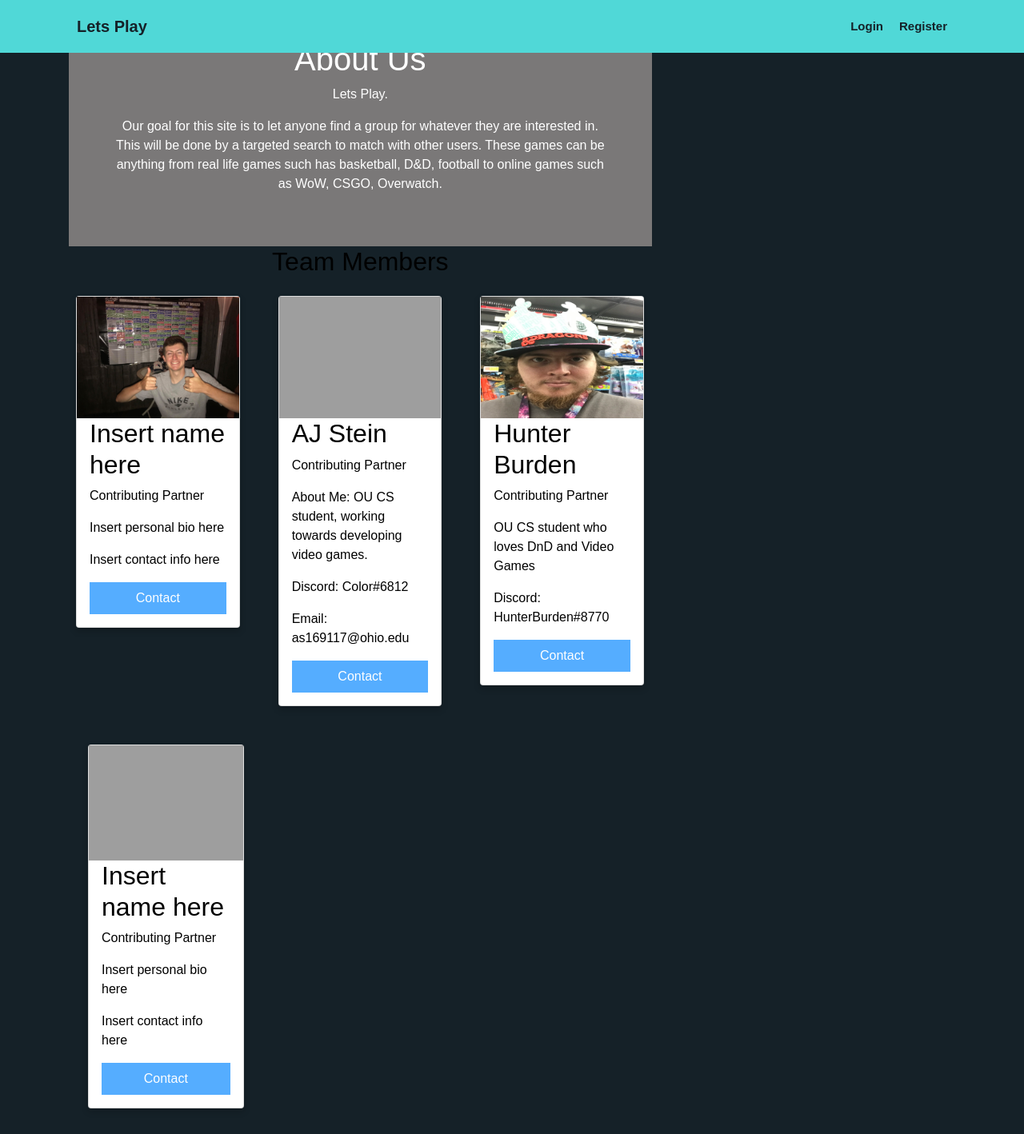
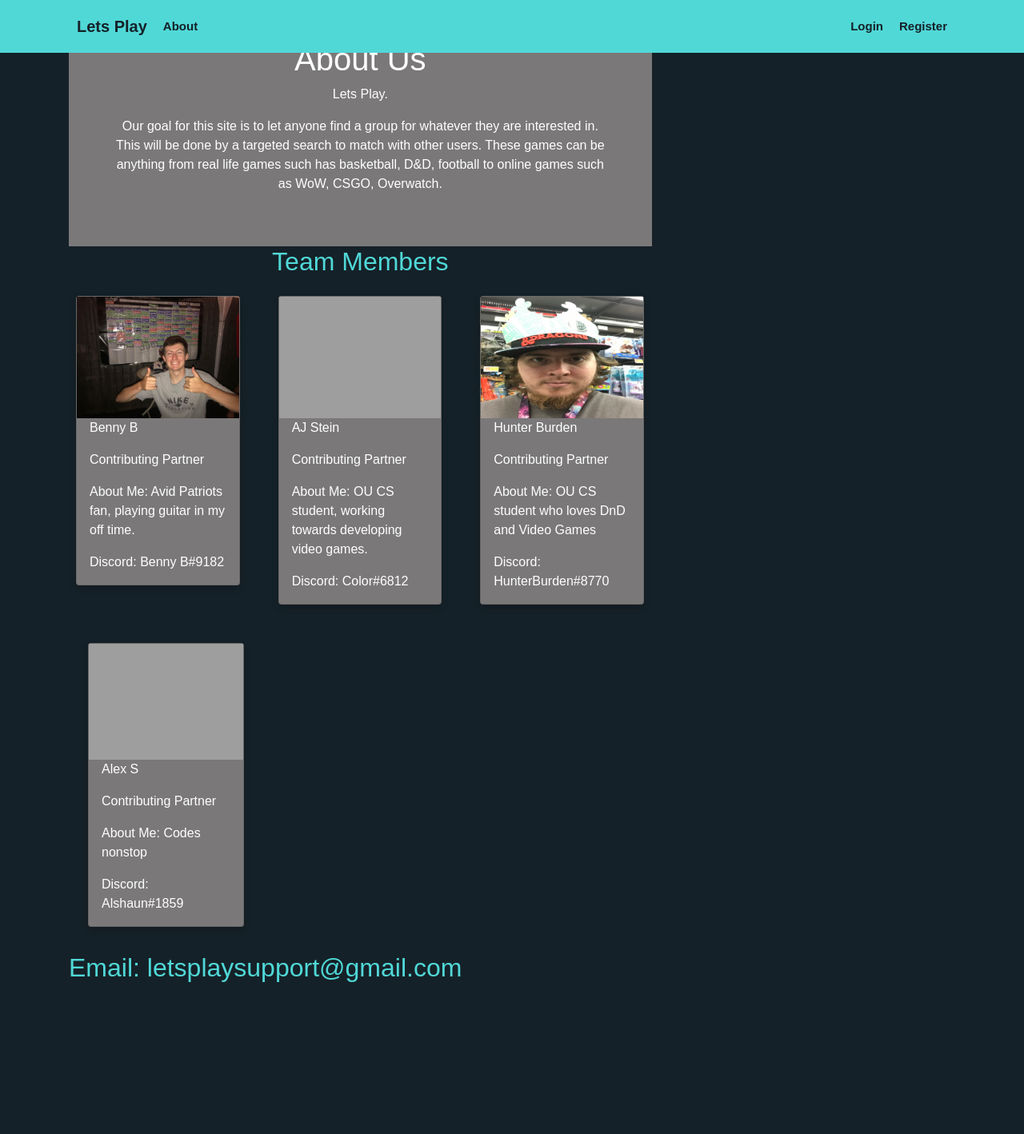
Before and after one commit to alexshelto/Lets-Play-webapp, a Flask app: page /about in a window 1280 px wide. Shown: the whole page at 80% size. After the commit the page ends 1228 px from the top, so only its background shows below. Run offline with Flask 2, Linux system fonts and the light colour scheme; some libraries are stand-ins or nearby versions; grey boxes are pictures that could not be loaded.

Commit message:
Update
Added in a button for the 'about' page, updated the about page layout to look a little very small amount better. Deleted the 'contact us' page.

```diff
--- a/src/templates/about.html
+++ b/src/templates/about.html
@@ -25,6 +25,7 @@ html {
 .card {
   box-shadow: 0 4px 8px 0 rgba(0, 0, 0, 0.2);
   margin: 16px;
+  background-color: rgb(122, 120, 120);
 }
 
 .about-section {
@@ -45,31 +46,15 @@ html {
 }
 
 .title {
-  color: black;
-}
-
-.button {
-  border: none;
-  outline: 0;
-  display: inline-block;
-  padding: 8px;
   color: white;
-  background-color: rgb(85, 173, 255);
-  text-align: center;
-  cursor: pointer;
-  width: 100%;
-}
-
-.button:hover {
-  background-color: rgb(252, 77, 158);
 }
 
 h2 {
-  color: black;
+  color: rgb(80,216,215);
 }
 
 p {
-  color: black
+  color: white;
 }
 
 @media screen and (max-width: 650px) {
@@ -87,7 +72,7 @@ p {
   <h1>About Us</h1>
   <p style="color:white">Lets Play.</p>
   <These>Our goal for this site is to let anyone find a group for whatever they are interested in. This will be done by a targeted search to match with other users. These games can be anything from real life games such has basketball, D&D, football to online games such as WoW, CSGO, Overwatch.</p>
-</div>
+  </div>
 <!-- Ben -->
 <h2 style="text-align:center">Team Members</h2>
 <div class="row">
@@ -95,11 +80,10 @@ p {
     <div class="card">
       <img src="static/profile_pics/selfie.jpg" alt="Name" style="width:100%">
       <div class="container">
-        <h2>Insert name here</h2>
+        <p>Benny B</p>
         <p class="title">Contributing Partner</p>
-        <p>Insert personal bio here</p>
-        <p>Insert contact info here</p>
-        <p><button class="button">Contact</button></p>
+        <p>About Me: Avid Patriots fan, playing guitar in my off time. </p>
+        <p>Discord: Benny B#9182</p>
       </div>
     </div>
   </div>
@@ -108,12 +92,10 @@ p {
     <div class="card">
       <img src="/w3images/team2.jpg" alt="Name" style="width:100%">
       <div class="container">
-        <h2>AJ Stein</h2>
+        <p>AJ Stein</p>
         <p class="title">Contributing Partner</p>
         <p>About Me: OU CS student, working towards developing video games.</p>
         <p>Discord: Color#6812</p>
-        <p>Email: as169117@ohio.edu</p>
-        <p><button class="button">Contact</button></p>
       </div>
     </div>
   </div>
@@ -122,30 +104,31 @@ p {
     <div class="card">
       <img src="static/profile_pics/DragonCrown.jpg" alt="Name" style="width:100%">
       <div class="container">
-        <h2>Hunter Burden</h2>
+        <p>Hunter Burden</p>
         <p class="title">Contributing Partner</p>
-        <p>OU CS student who loves DnD and Video Games</p>
+        <p>About Me: OU CS student who loves DnD and Video Games</p>
         <p>Discord: HunterBurden#8770</p>
-        <p><button class="button">Contact</button></p>
       </div>
     </div>
   </div>
 </div>
 
+<!-- Alex -->
   <div class="column">
     <div class="card">
       <img src="/w3images/team3.jpg" alt="Name" style="width:100%">
       <div class="container">
-        <h2>Insert name here</h2>
+        <p>Alex S</p>
         <p class="title">Contributing Partner</p>
-        <p>Insert personal bio here</p>
-        <p>Insert contact info here</p>
-        <p><button class="button">Contact</button></p>
+        <p>About Me: Codes nonstop</p>
+        <p>Discord: Alshaun#1859</p>
       </div>
     </div>
   </div>
 </div>
+</div>
 
 </body>
+<a href="mailto:letsplaysupport@gmail.com"><h2>Email: letsplaysupport@gmail.com</h2>
 
 {% endblock %}
--- a/src/templates/layout.html
+++ b/src/templates/layout.html
@@ -49,7 +49,10 @@
 
                   <a class="nav-bar-item" href="{{ url_for('posts.new_post') }}">New Post </a>
                 {% endif %}
-
+            <!-- About us page -->
+             <div class="collapse navbar-collapse" id="navbarToggle">
+                <a class="nav-bar-item" href="{{ url_for('main.about') }}">About</a>
+                </div>
 
                 <!--- add in a if user is authenticated for python browser programming-->
                 </div>
```
Also changed, not shown: src/templates/contact_us.html (deleted, +0 -21 lines).
